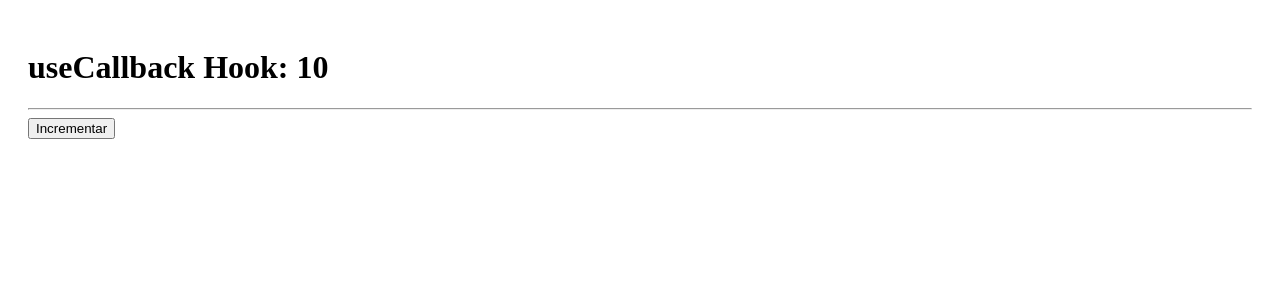
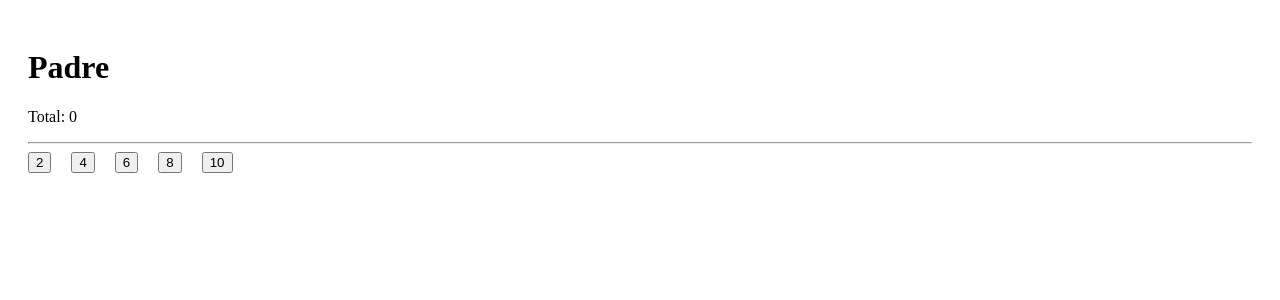
Before and after one commit to matiasagbenitez/hooks-app, a React app: page / in a window 1280 px wide. Shown: the top 300 px of the page. Built offline with nearby package versions, Linux system fonts and the light colour scheme; the HTML template or start-up script is replaced by a standard one.

Commit message:
tarea useCallback

```diff
--- /dev/null
+++ b/src/07-tarea-memo/Hijo.jsx
@@ -0,0 +1,14 @@
+import React from "react";
+
+export const Hijo = React.memo(({ numero, incrementar }) => {
+  console.log("  Me volví a generar :(  ");
+
+  return (
+    <button
+      className="btn btn-primary mr-3"
+      onClick={() => incrementar(numero)}
+    >
+      {numero}
+    </button>
+  );
+});
--- /dev/null
+++ b/src/07-tarea-memo/Padre.jsx
@@ -0,0 +1,29 @@
+import React, { useCallback } from "react";
+import { Hijo } from "./Hijo";
+import { useState } from "react";
+
+export const Padre = () => {
+  const numeros = [2, 4, 6, 8, 10];
+  const [valor, setValor] = useState(0);
+
+  const incrementar = useCallback(
+    (num) => {
+      setValor((v) => v + num);
+    },
+    []
+  );
+
+  return (
+    <div>
+      <h1>Padre</h1>
+      <p> Total: {valor} </p>
+
+      <hr />
+
+      {numeros.map((n) => (
+        <Hijo key={n} numero={n} incrementar={incrementar} />
+      ))}
+      {/* <Hijo /> */}
+    </div>
+  );
+};
--- a/src/main.jsx
+++ b/src/main.jsx
@@ -13,6 +13,7 @@
 
 import "./index.css";
 import CallbackHook from "./06-memos/CallbackHook";
+import { Padre } from "./07-tarea-memo/Padre";
 
 ReactDOM.createRoot(document.getElementById("root")).render(
   <React.StrictMode>
@@ -26,6 +27,7 @@
     {/* <Layout /> */}
     {/* <Memorize /> */}
     {/* <MemoHook /> */}
-    <CallbackHook />
+    {/* <CallbackHook /> */}
+    <Padre />
   </React.StrictMode>
 );
```
